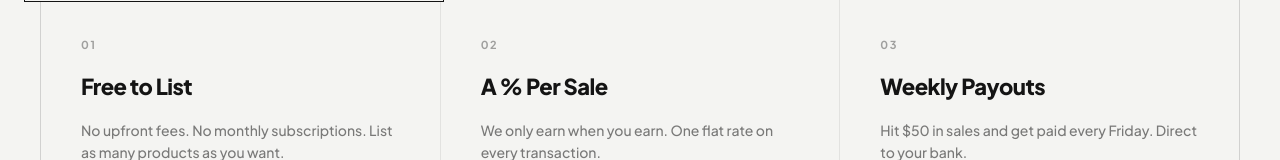
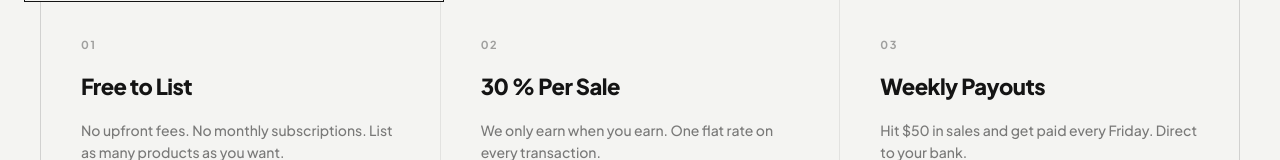
Before and after one commit to podprompts/aidigitalproducts-site, a Next.js app: page /sell in a window 1280 px wide. Shown: the part 774-934 px from the top of the page. Built offline with nearby package versions, Linux system fonts and the light colour scheme.

Commit message:
feat: update sell page — 30% per sale

```diff
--- a/src/app/sell/page.tsx
+++ b/src/app/sell/page.tsx
@@ -17,7 +17,7 @@ const howItWorks = [
   },
   {
     num: "02",
-    heading: "A % Per Sale",
+    heading: "30 % Per Sale",
     body: "We only earn when you earn. One flat rate on every transaction.",
   },
   {
```
